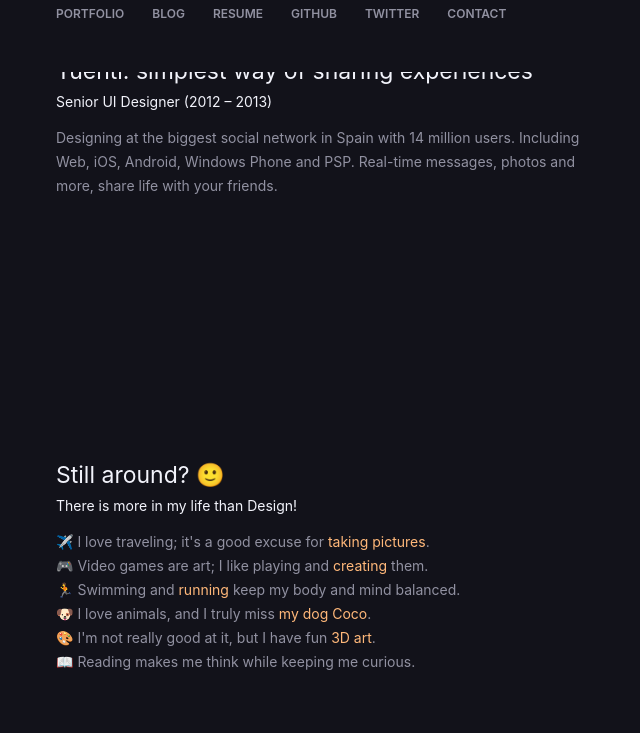
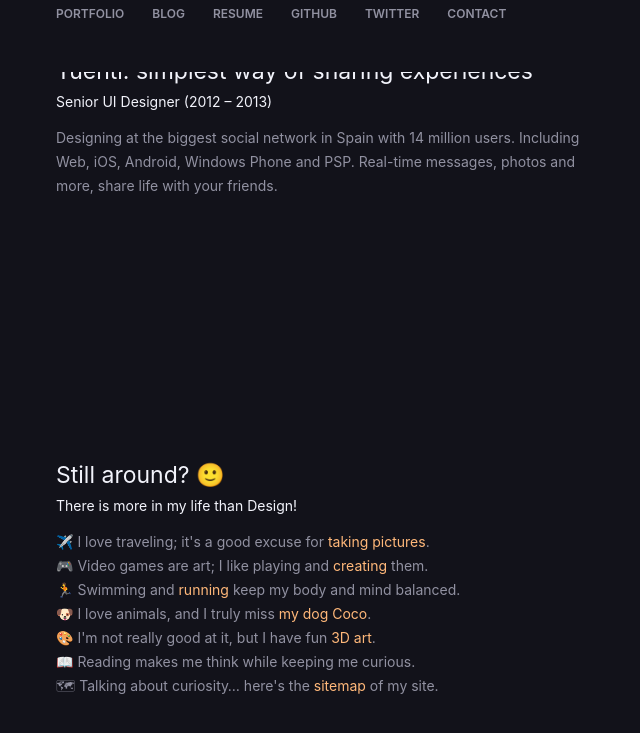
Before and after one commit to adrianmg/adrianmg.github.io, a Jekyll site: the page built from index.md, in a window 1280 px wide and 900 px high, scrolled down 9498 px. Shown: the top 733 px of the window, without its empty margins (0-640 px from the left). Built offline with Jekyll 4.4.1, drawn with Linux system fonts in a browser that asks for light colours.

Commit message:
Added: sitemap reference

```diff
--- a/_includes/home-work.html
+++ b/_includes/home-work.html
@@ -86,6 +86,7 @@
 				<li>🐶 I love animals, and I truly miss <a href='https://www.instagram.com/p/BGtZevCLPL4/'>my dog Coco</a>.</li>
 				<li>🎨 I'm not really good at it, but I have fun <a href='http://tumblr.adrianmato.com/tagged/cinema4d'>3D art</a>.</li>
 				<li>📖 Reading makes me think while keeping me curious.</li>
+				<li>🗺 Talking about curiosity… here's the <a href="/sitemap.xml">sitemap</a> of my site.</li>
 			</ul>
 		</div>
 	</div>
```
